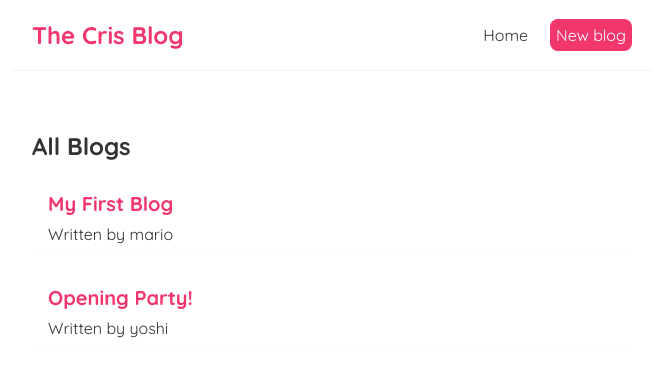
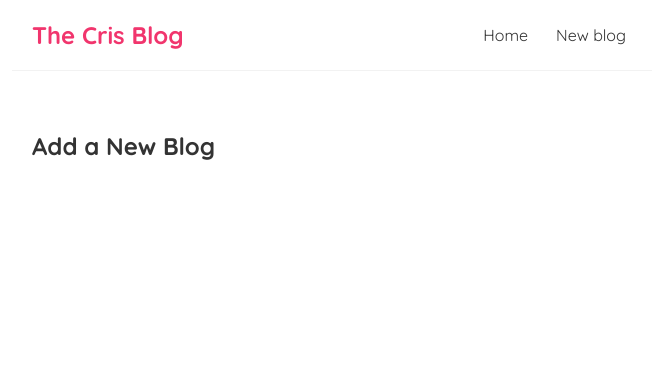
Before and after one commit to debcrisjol/blogreact, a React (Create React App) app: page /create in a window 1280 px wide. Shown: the top 376 px of the page, without its empty margins (308-971 px from the left). Built offline with nearby package versions, Linux system fonts and the light colour scheme; data requests are answered from the project's data file.

Commit message:
aborterror

```diff
--- a/src/App.js
+++ b/src/App.js
@@ -1,14 +1,26 @@
 
 import Navbar from "./Navbar";
 import Home from "./Home";
+import {BrowserRouter as Router, Route, Switch} from 'react-router-dom';
+import Create from "./Create";
+
 function App() {
   return (
+    <Router>
     <div className="App">
       <Navbar />
       <div className="content">
-        <Home />
+       <Switch>
+        <Route exact path="/">
+          <Home />
+        </Route>
+        <Route path="/create">
+          <Create />
+        </Route>
+       </Switch>
       </div>
     </div>
+    </Router>
   );
 }
 
--- /dev/null
+++ b/src/Create.js
@@ -0,0 +1,9 @@
+const Create = () => {
+    return (
+        <div className="create">
+            <h2>Add a New Blog</h2>
+        </div>
+     );
+}
+
+export default Create;
--- a/src/Home.js
+++ b/src/Home.js
@@ -1,28 +1,9 @@
 import { useState,useEffect } from "react";
+import useFetch from "./useFetch";
 import BlogList from './BlogList';
 const Home = () => {
-  const [blogs,setBlogs] = useState(null);
-  const[isPending,setIsPending] = useState(true);
- const [error,setError] =useState(null);
+ const { data: blogs, isPending, error} = useFetch('http://localhost:8000/blogs');
 
-  useEffect(()=>{
-    setTimeout(()=>{
-    fetch(' http://localhost:3000/blogs')
-  .then(res => {
-    if(!res.ok){
-    throw Error("Could not fetch data from that resource");
-    }
-    return res.json();
-  })
-  .then((data=>{
-     setBlogs(data);
-     setIsPending(false);
-     setError(null);
-  })).catch(err=>{
-    setIsPending(false);
-    setError(err.message)})
-},1000);
-  },[]);
   return (
     <div className="home">
         {error && <div>{error}</div>}
--- a/src/Navbar.js
+++ b/src/Navbar.js
@@ -1,14 +1,11 @@
+import {Link} from'react-router-dom';
 const Navbar  = () => {
     return (
       <nav className="navbar">
         <h1>The Cris Blog</h1>
         <div className="links">
-            <a href="/">Home</a>
-            <a href="/create" style={{
-                color:'white',
-                backgroundColor:'#f1356d',
-                borderRadius:'8px'
-            }}>New blog</a>
+            <Link to="/">Home</Link>
+            <Link to="/create">New blog</Link>
         </div>
       </nav>
      );
--- /dev/null
+++ b/src/useFetch.js
@@ -0,0 +1,37 @@
+import {useState,useEffect} from 'react';
+const useFetch=(url)=>{
+    const [data,setData] = useState(null);
+    const[isPending,setIsPending] = useState(true);
+   const [error,setError] =useState(null);
+
+    useEffect(()=>{
+      const abortCont = new AbortController();
+        setTimeout(()=>{
+        fetch(url,{signal: abortCont.signal})
+      .then(res => {
+        if(!res.ok){
+        throw Error("Could not fetch data from that resource");
+        }
+        return res.json();
+      })
+      .then((data=>{
+         setData(data);
+         setIsPending(false);
+         setError(null);
+      })).catch(err=>{
+        if(err.name ==='AbortError'){
+          console.log('fetch aborted');
+        }
+        else{
+          setIsPending(false);
+          setError(err.message)
+        }
+
+      })
+    },1000);
+ return()=>abortCont.abort();
+      },[url]);
+      return {data,isPending,error};
+    }
+
+export default useFetch;
```
Also changed, not shown: package.json (+7 -3 lines), 1 other file (tests, documents, lock files or other folders).
